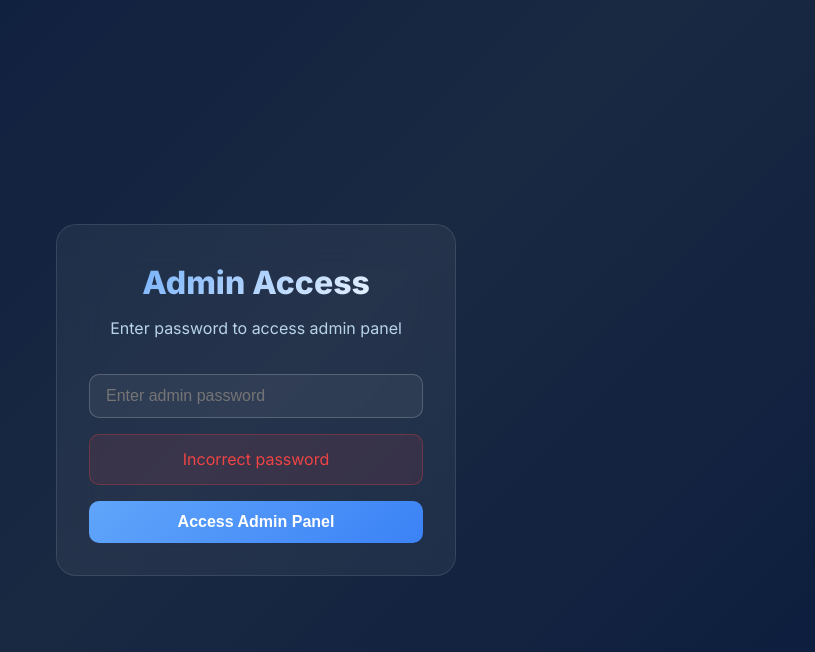
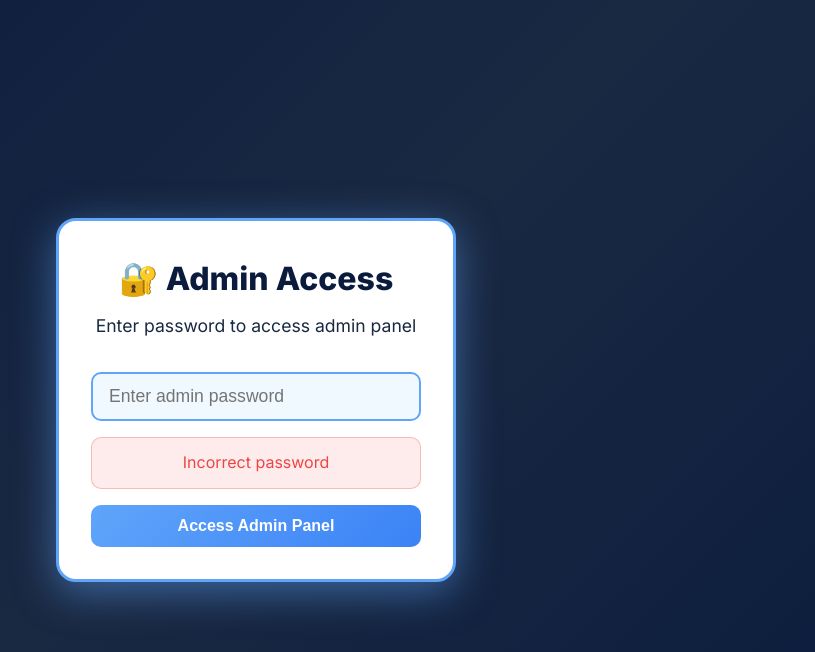
Before and after one commit to ybob247-del/nexus-biomedical-website, a React (Vite) app: page /admin/beta-invites in a window 1280 px wide. Both pictures are taken after typing "Sample123" into the empty fields and a click on the button "Access Admin Panel". Shown: the top 652 px of the page, without its empty margins (384-1199 px from the left). Built offline with nearby package versions, Linux system fonts and the light colour scheme.

Commit message:
Make password prompt highly visible with white background and blue border

```diff
--- a/src/components/AdminBetaInvites.jsx
+++ b/src/components/AdminBetaInvites.jsx
@@ -105,24 +105,22 @@ export default function AdminBetaInvites() {
         <div style={{
           maxWidth: '400px',
           width: '100%',
-          background: 'rgba(255, 255, 255, 0.05)',
-          backdropFilter: 'blur(20px)',
-          border: '1px solid rgba(255, 255, 255, 0.1)',
+          background: '#FFFFFF',
+          border: '3px solid #60A5FA',
           borderRadius: '20px',
           padding: '2rem',
+          boxShadow: '0 10px 40px rgba(96, 165, 250, 0.5)',
         }}>
           <h2 style={{
             fontSize: '2rem',
             fontWeight: 800,
             marginBottom: '0.5rem',
-            background: 'linear-gradient(135deg, #60A5FA 0%, #FFFFFF 100%)',
-            WebkitBackgroundClip: 'text',
-            WebkitTextFillColor: 'transparent',
+            color: '#0A1B3D',
             textAlign: 'center',
           }}>
-            Admin Access
+            🔐 Admin Access
           </h2>
-          <p style={{ color: '#B8D4E8', marginBottom: '2rem', textAlign: 'center' }}>
+          <p style={{ color: '#1a2942', marginBottom: '2rem', textAlign: 'center', fontSize: '1.1rem' }}>
             Enter password to access admin panel
           </p>
           <form onSubmit={handlePasswordSubmit}>
@@ -135,10 +133,10 @@ export default function AdminBetaInvites() {
                 width: '100%',
                 padding: '0.75rem 1rem',
                 borderRadius: '10px',
-                border: '1px solid rgba(255, 255, 255, 0.2)',
-                background: 'rgba(255, 255, 255, 0.05)',
-                color: '#FFFFFF',
-                fontSize: '1rem',
+                border: '2px solid #60A5FA',
+                background: '#F0F9FF',
+                color: '#0A1B3D',
+                fontSize: '1.1rem',
                 marginBottom: '1rem',
               }}
               autoFocus
```
